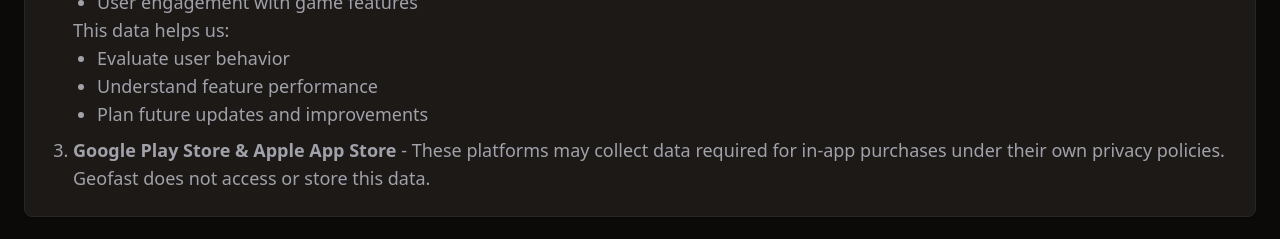
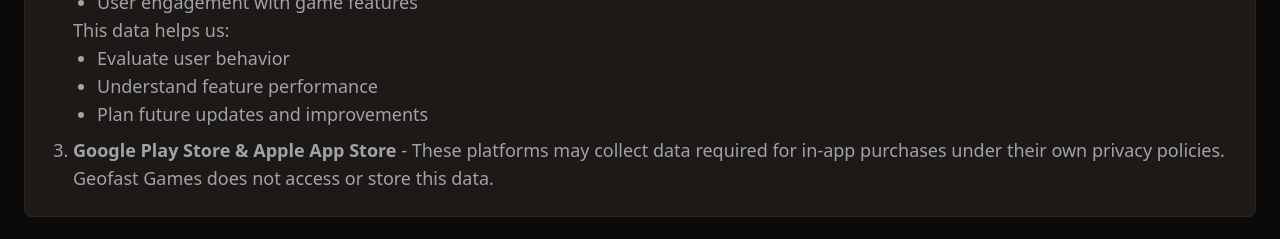
Before and after one commit to utkarshtrivedimdz/geofast-landing-page, a React (Vite) app: page /privacy in a window 1280 px wide. Shown: the part 980-1219 px from the top of the page. Built offline with nearby package versions, Linux system fonts and the light colour scheme.

Commit message:
Update PrivacyPolicy.tsx

```diff
--- a/src/components/PrivacyPolicy.tsx
+++ b/src/components/PrivacyPolicy.tsx
@@ -60,7 +60,7 @@ const policyData: PolicySectionProps[] = [
           <li>
             <strong>Google Play Store & Apple App Store</strong> - These
             platforms may collect data required for in-app purchases under their
-            own privacy policies. Geofast does not access or store this data.
+            own privacy policies. Geofast Games does not access or store this data.
           </li>
         </ol>
       </div>
```
